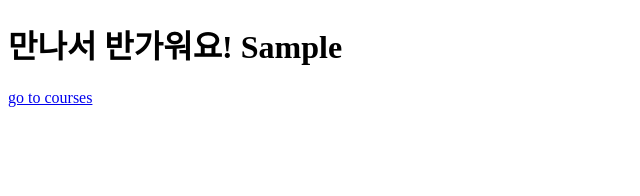
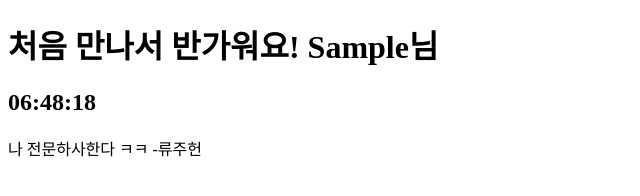
Before and after one commit to EnvasChan/firstProjectByJs, a plain HTML site: page index.html in a window 1280 px wide. Both pictures are taken after typing "Sample" into the empty fields and a click on the input "Log In". Shown: the whole page, without its empty margins (0-640 px from the left). Drawn offline with Linux system fonts and the light colour scheme.

Commit message:
1주일차

```diff
--- a/app.js
+++ /dev/null
@@ -1,23 +0,0 @@
-const loginForm = document.querySelector("#login-form");
-const loginInput = document.querySelector("#login-form input");
-const greeting = document.querySelector("#greeting");
-
-const link = document.querySelector("a")
-
-function onLoginSubmit(event) {
-    const username = loginInput.value;
-    event.preventDefault();
-    console.log(event);
-    loginForm.classList.add("hidden");
-    if (username != "") {
-        greeting.innerText = "만나서 반가워요! " + username;
-        greeting.classList.remove("hidden");
-    }
-}
-
-function handleLinkClick(event) {
-    event.preventDefault();
-    alert("clicked");
-}
-loginForm.addEventListener('submit', onLoginSubmit);
-link.addEventListener('click', handleLinkClick);
--- a/index.html
+++ b/index.html
@@ -5,7 +5,7 @@
     <meta charset="UTF-8">
     <meta http-equiv="X-UA-Compatible" content="IE=edge">
     <meta name="viewport" content="width=device-width, initial-scale=1.0">
-    <link rel="stylesheet" href="style.css">
+    <link rel="stylesheet" href="css/style.css">
     <title>Momentum</title>
 </head>
 
@@ -13,10 +13,17 @@
     <form id="login-form">
         <input required maxlength="10" type="text" placeholder="what is your name?" />
         <input type="submit" value="Log In">
-
     </form>
     <h1 id="greeting" class="hidden"></h1>
-    <a href="https://japaneseasmr.com/80613/">go to courses</a>
+    <h2 id="clock">00:00:00</h2>
+    <div id="dogsounds">
+        <span>
+
+        </span>
+        <span>
+
+        </span>
+    </div>
 
 
 
@@ -24,10 +31,12 @@
 
 
 
-    <script src="app.js">
 
 
-    </script>
+
+    <script src="js/greetings.js"></script>
+    <script src="/js/clock.js"></script>
+    <script src="/js/dogsounds.js"></script>
 
 </body>
 
--- /dev/null
+++ b/js/clock.js
@@ -0,0 +1,15 @@
+const clock = document.querySelector("#clock");
+const date = new Date();
+
+
+function setTime() {
+    const date = new Date();
+    const dateHours = String(date.getHours()).padStart(2, "0");
+    const dateMinutes = String(date.getMinutes()).padStart(2, "0");
+    const dateSeconds = String(date.getSeconds()).padStart(2, "0");
+
+    clock.innerHTML = dateHours + ":" + dateMinutes + ":" + dateSeconds;
+}
+
+setTime();
+setInterval(setTime, 1000);
--- /dev/null
+++ b/js/dogsounds.js
@@ -0,0 +1,26 @@
+const text = document.querySelector("#dogsounds span:first-child");
+const author = document.querySelector("#dogsounds span:nth-child(2)");
+const random = Math.floor(Math.random() * 4);
+
+
+const quotes = [
+    {
+        text: "불막",
+        author: "이진서",
+    },
+    {
+        text: "소영이짬ㅈ지",
+        author: "조용찬",
+    },
+    {
+        text: "자살시급함",
+        author: "정찬영",
+    },
+    {
+        text: "나 전문하사한다 ㅋㅋ",
+        author: "류주헌",
+    }
+];
+
+text.innerHTML = quotes[random].text;
+author.innerHTML = "-" + quotes[random].author;
--- /dev/null
+++ b/js/greetings.js
@@ -0,0 +1,36 @@
+const loginForm = document.querySelector("#login-form");
+const loginInput = document.querySelector("#login-form input");
+const greeting = document.querySelector("#greeting");
+
+
+
+
+
+function onLoginSubmit(event) {
+    event.preventDefault();
+    const username = loginInput.value;
+    loginForm.classList.add("hidden");
+    greeting.innerHTML = "처음 만나서 반가워요! " + username + "님";
+    greeting.classList.remove("hidden");
+    localStorage.setItem("username", username);
+
+
+}
+
+function handleLinkClick(event) {
+    event.preventDefault();
+    alert("clicked");
+}
+
+const savedUsername = localStorage.getItem("username");
+const kerUsername = "username";
+
+if (savedUsername === null) {
+    loginForm.addEventListener('submit', onLoginSubmit);
+}
+else {
+    const username = savedUsername;
+    loginForm.classList.add("hidden");
+    greeting.innerHTML = "또 뵙네요! " + username + "님";
+    greeting.classList.remove("hidden");
+}
```
Also changed, not shown: css/style.css (renamed from style.css).
